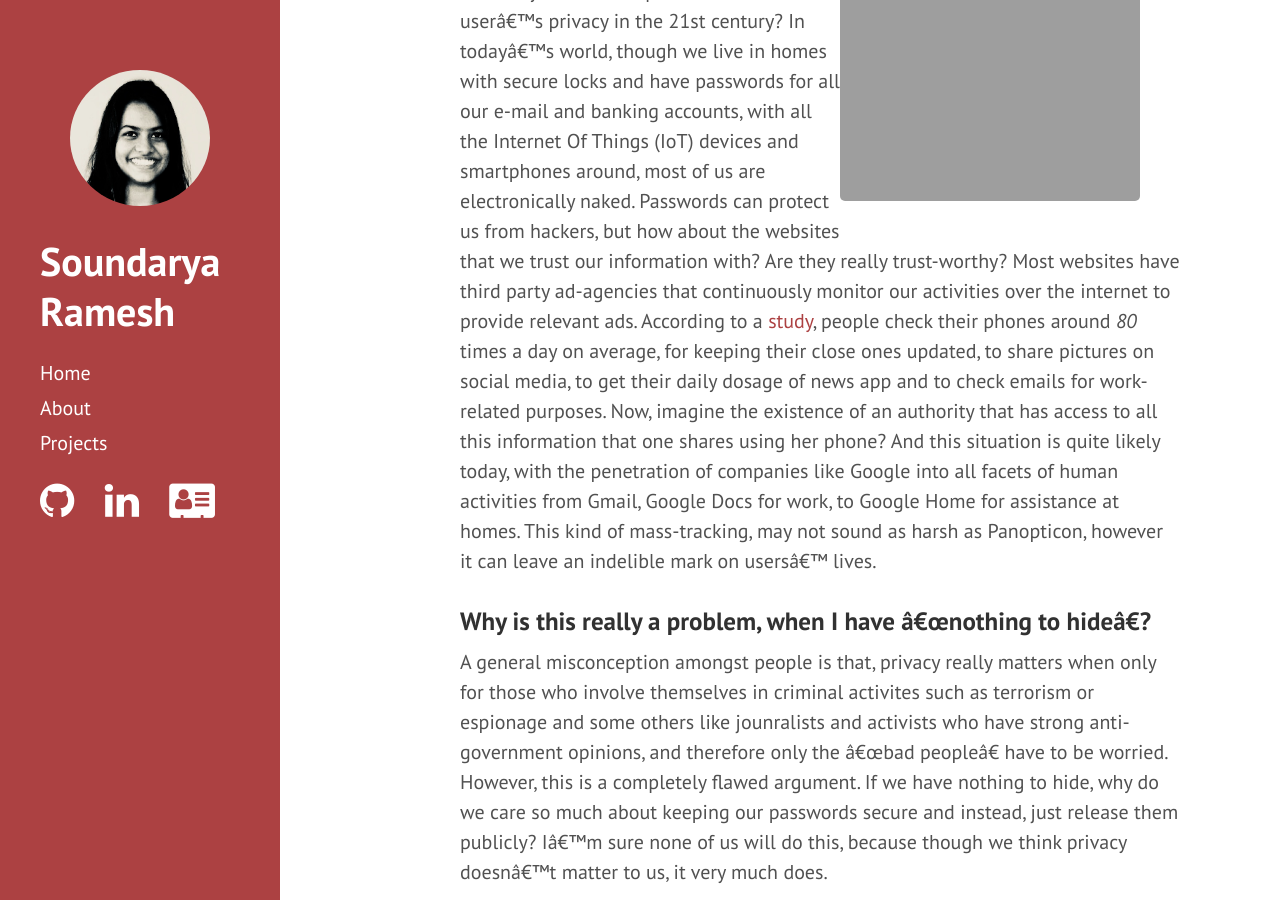
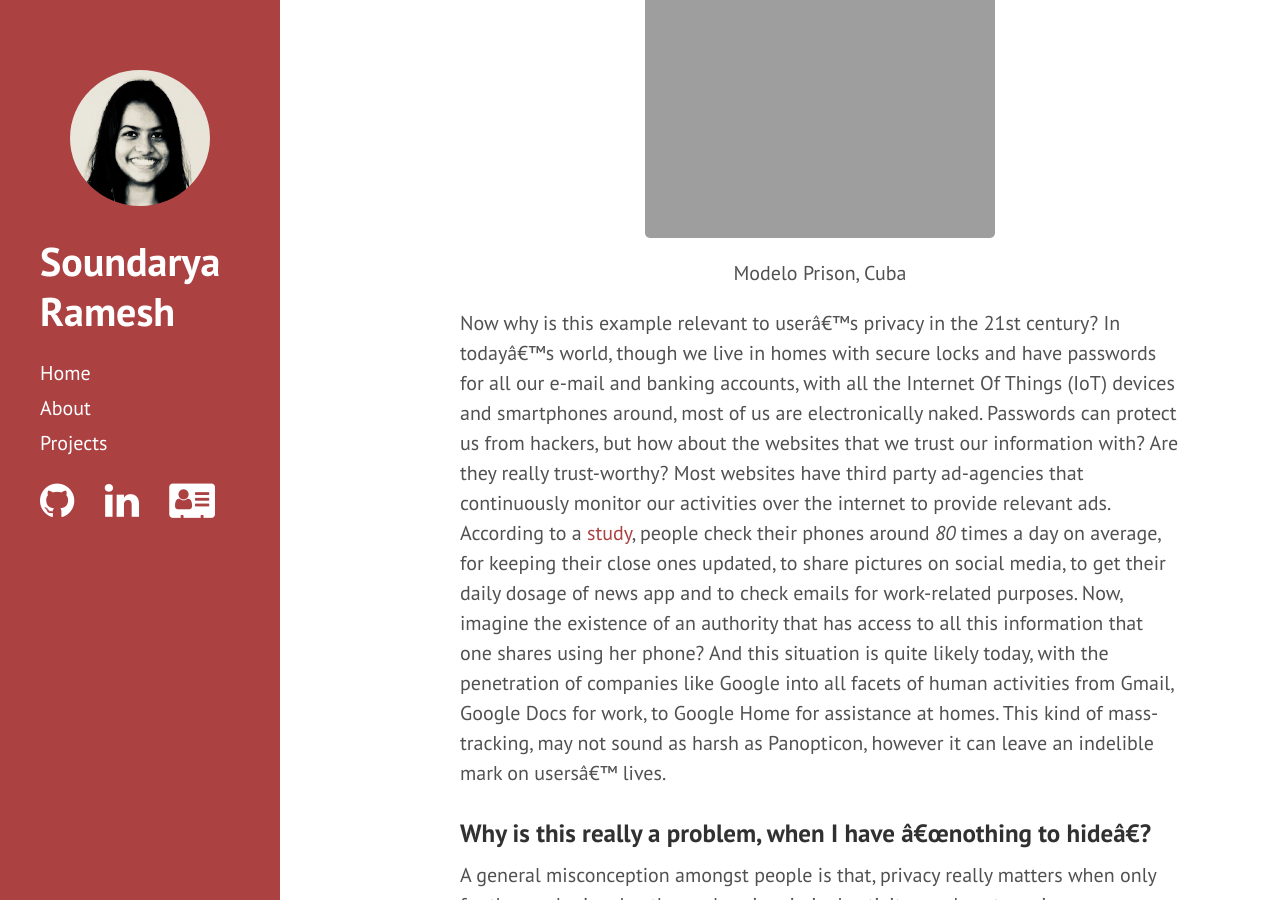
Before and after one commit to soundaryaramesh/soundaryaramesh.github.io, a Jekyll site: the page built from _posts/2019-02-10-privacy.md, in a window 1280 px wide and 900 px high, scrolled down 798 px. Built offline with Jekyll 4.4.1, drawn with Linux system fonts in a browser that asks for light colours; comment, search, counter and statistics services are not loaded.

Commit message:
modify img location

```diff
--- a/_posts/2019-02-10-privacy.md
+++ b/_posts/2019-02-10-privacy.md
@@ -8,12 +8,12 @@ Privacy is an individual's right to keep certain information to herself. There i
 
 ### What's the problem of today's internet with regards to privacy?
 In the late 18th century, English philosopher Jeremy Benthem designed a building called _Panopticon_ that can let its authorities watch over all the inmates from the central "inspection house", without the inmates knowing whether they're being watched or not. This design has been an inspiration for several prisons around the world, including the Presidio Modelo Prison in Cuba, shown below. Although not everybody can be watched at the same time, the idea was that the prisoners out of fear of being surveilled, will always _adhere to rules_ of the prison.
-
+<center>
 <figure>
-<img src="{{ site.url }}/images/cuba-prison.png" width="300" hspace="10" style="float:right"/>
-<!--<figcaption> Modelo Prison, Cuba </figcaption>-->
+<img src="{{ site.url }}/images/cuba-prison.png" width="350" />
+<figcaption> Modelo Prison, Cuba </figcaption>
 </figure>
-
+</center>
 Now why is this example relevant to user's privacy in the 21st century? In today's world, though we live in homes with secure locks and have passwords for all our e-mail and banking accounts, with all the Internet Of Things (IoT) devices and smartphones around, most of us are electronically naked. Passwords can protect us from hackers, but how about the websites that we trust our information with? Are they really trust-worthy? Most websites have third party ad-agencies that continuously monitor our activities over the internet to provide relevant ads. According to a <a href="https://nypost.com/2017/11/08/americans-check-their-phones-80-times-a-day-study/">study</a>, people check their phones around _80_ times a day on average, for keeping their close ones updated, to share pictures on social media, to get their daily dosage of news app and to check emails for work-related purposes. Now, imagine the existence of an authority that has access to all this information that one shares using her phone? And this situation is quite likely today, with the penetration of companies like Google into all facets of human activities from Gmail, Google Docs for work, to Google Home for assistance at homes. This kind of mass-tracking, may not sound as harsh as Panopticon, however it can leave an indelible mark on users' lives.
 
 ### Why is this really a problem, when I have "nothing to hide"?
```
